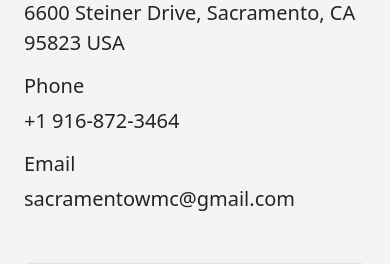
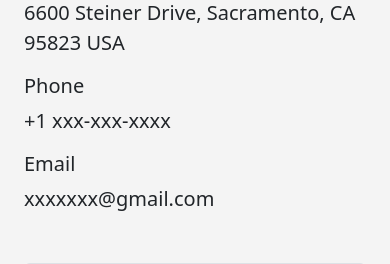
Before and after one commit to dustin916/sacramento-church-website, a Django app: page /contact/ in a window 390 px wide. Shown: the part 298-562 px from the top of the page. Run offline with Django 4.2, Linux system fonts and the light colour scheme.

Commit message:
Changed sensitive info (phone number and email)

```diff
--- a/SacramentoWMC/SacramentoWMC/settings.py
+++ b/SacramentoWMC/SacramentoWMC/settings.py
@@ -136,7 +136,7 @@ DEFAULT_AUTO_FIELD = "django.db.models.BigAutoField"
 # Email Settings
 EMAIL_HOST = 'smtp.gmail.com'
 EMAIL_PORT = 587
-EMAIL_HOST_USER = 'sacramentowmc@gmail.com'
+EMAIL_HOST_USER = 'xxxxxxx@gmail.com'
 EMAIL_HOST_PASSWORD = 'dyle qlqq jydv krnf'
 EMAIL_USE_TLS = True
 #EMAIL_USE_SSL = False
--- a/SacramentoWMC/website/templates/website/contact.html
+++ b/SacramentoWMC/website/templates/website/contact.html
@@ -31,10 +31,10 @@
                     <p>6600 Steiner Drive, Sacramento, CA 95823 USA</p>
 
                     <h5>Phone</h5>
-                    <p>+1 916-872-3464</p>
+                    <p>+1 xxx-xxx-xxxx</p>
 
                     <h5>Email</h5>
-                    <p>sacramentowmc@gmail.com</p><br>
+                    <p>xxxxxxx@gmail.com</p><br>
                 </div>
             </div>
 
```
Also changed, not shown: README.md.
